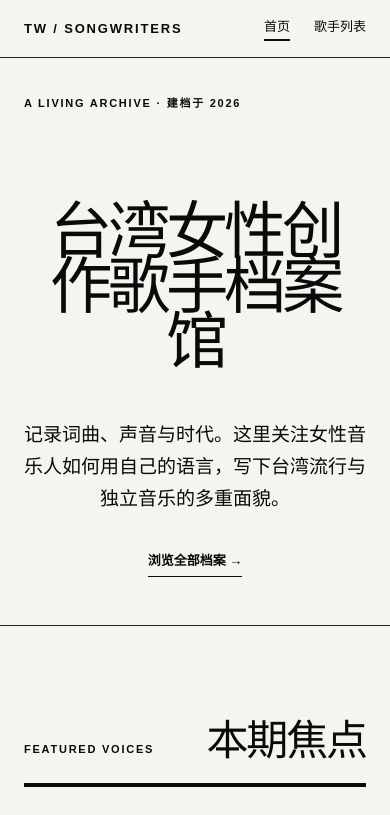
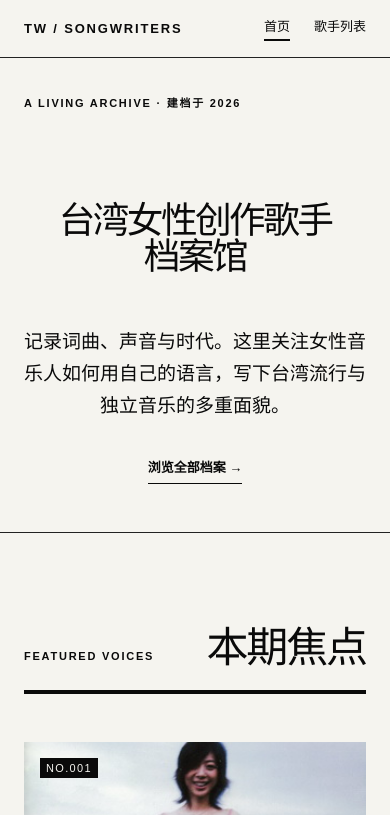
Before and after one commit to Irisofb612/mandarin-female-songwriters, a plain HTML site: page index.html in a window 390 px wide. Shown: the top 815 px of the page. Drawn offline with Linux system fonts and the light colour scheme.

Commit message:
Add files via upload

```diff
--- a/index.html
+++ b/index.html
@@ -19,7 +19,7 @@
     <main>
       <section class="hero">
         <p class="eyebrow">A living archive · 建档于 2026</p>
-        <h1>台湾女性创作歌手档案馆</h1>
+        <h1><span>台湾女性创作歌手</span><span class="mobile-title-break">档案馆</span></h1>
         <div class="hero-note">
           <p>记录词曲、声音与时代。这里关注女性音乐人如何用自己的语言，写下台湾流行与独立音乐的多重面貌。</p>
           <a class="text-link" href="singers.html">浏览全部档案 →</a>
--- a/styles.css
+++ b/styles.css
@@ -85,6 +85,10 @@ nav a:hover {
   letter-spacing: -0.07em;
   text-align: center;
   white-space: nowrap;
+}
+
+.mobile-title-break {
+  display: inline;
 }
 
 .hero-note {
@@ -861,8 +865,13 @@ blockquote {
 
   .hero h1 {
     margin-top: 80px;
-    font-size: clamp(54px, 16vw, 92px);
-    white-space: normal;
+    font-size: clamp(36px, 9.4vw, 54px);
+    line-height: 0.98;
+    white-space: nowrap;
+  }
+
+  .mobile-title-break {
+    display: block;
   }
 
   .hero-note {
```
